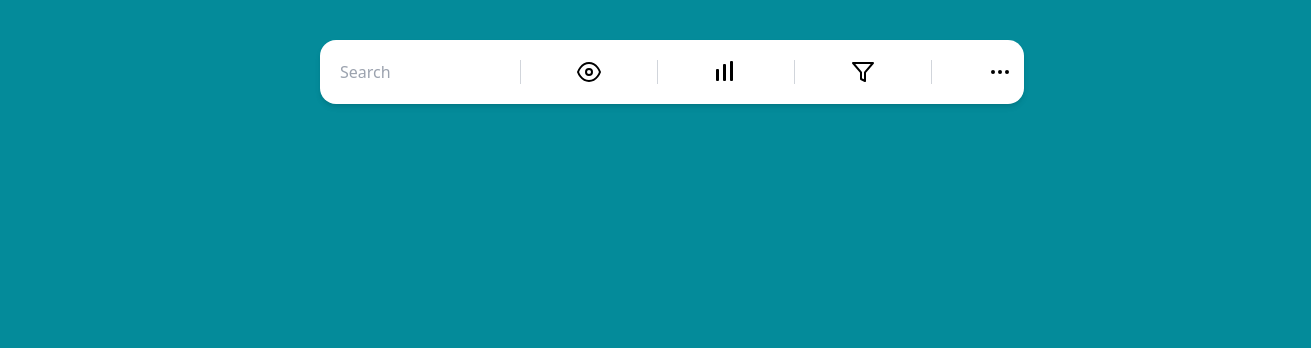
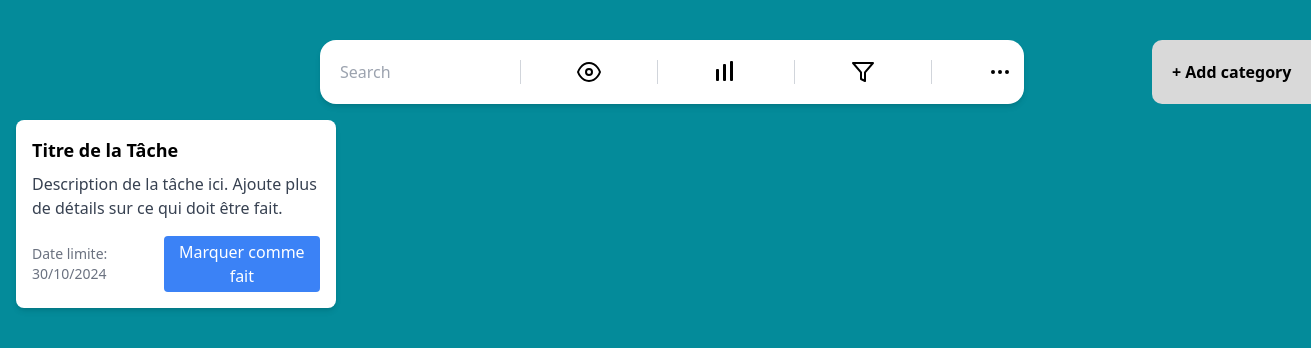
Before and after one commit to Youcode-Classe-E-2024-2025/Moustapha_Ndiaye-todo, a website: page src/html_pages/landing_page.html in a window 1280 px wide. Shown: the whole page, 1311 px wide, since content can reach past the window. Drawn offline with Linux system fonts and the light colour scheme.

Commit message:
done : button for adding category

```diff
--- a/src/html_pages/landing_page.html
+++ b/src/html_pages/landing_page.html
@@ -73,7 +73,24 @@
         <section>
             <!-- Contenu de la section -->
             <!-- add category button -->
-
+            <div class="button-category absolute top-[5%] left-[90%]">
+                <a href="#">
+                    <button class="start-button p-5 bg-secondary-color rounded-l-[10px] text-black font-bold font-roboto
+                    transition-transform transform hover:scale-105 hover:text-blue-500 whitespace-nowrap">+ Add category</button>
+                </a>
+            </div>
+        </section>
+        <section>
+            <div class="ToDo-card bg-white shadow-md rounded-lg p-4 m-4 max-w-xs">
+                <h2 class="text-lg font-semibold mb-2">Titre de la Tâche</h2>
+                <p class="text-gray-700 mb-4">Description de la tâche ici. Ajoute plus de détails sur ce qui doit être fait.</p>
+                <div class="flex justify-between items-center">
+                    <span class="text-sm text-gray-500">Date limite: 30/10/2024</span>
+                    <button class="bg-blue-500 text-white px-3 py-1 rounded hover:bg-blue-600 transition">
+                        Marquer comme fait
+                    </button>
+                </div>
+            </div>
         </section>
     </main>
 </body>
--- a/tailwind.config.js
+++ b/tailwind.config.js
@@ -5,6 +5,7 @@ module.exports = {
     extend: {
       colors : {
         'main-color' : '#048B9A' ,
+        'secondary-color' : '#D9D9D9'
       },
       fontFamily : {
         'robot' : ['Roboto', 'sans serif'],
```
Also changed, not shown: src/index.html (+6 -9 lines), dist/output.css.
